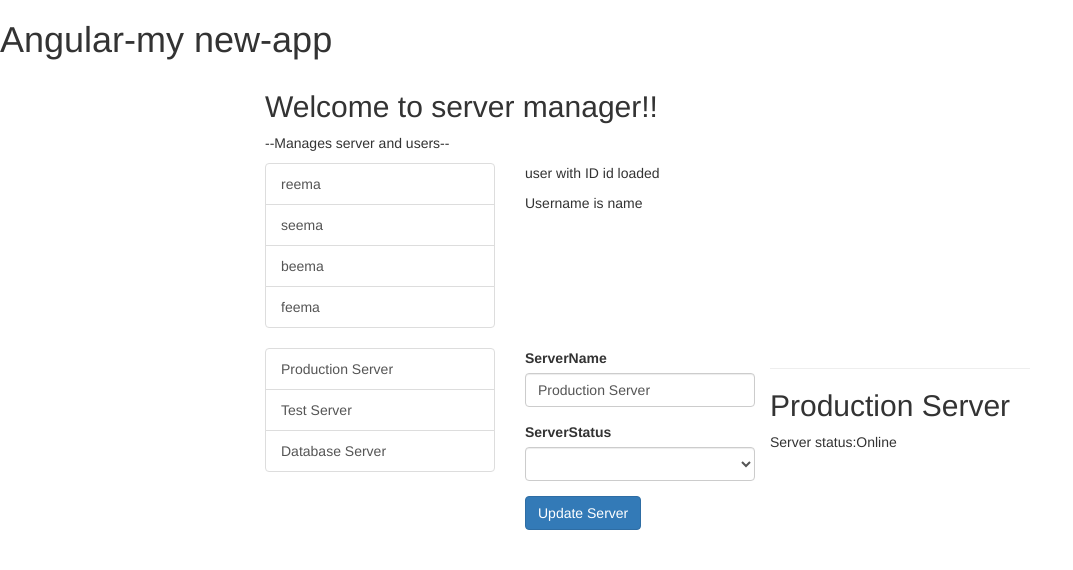
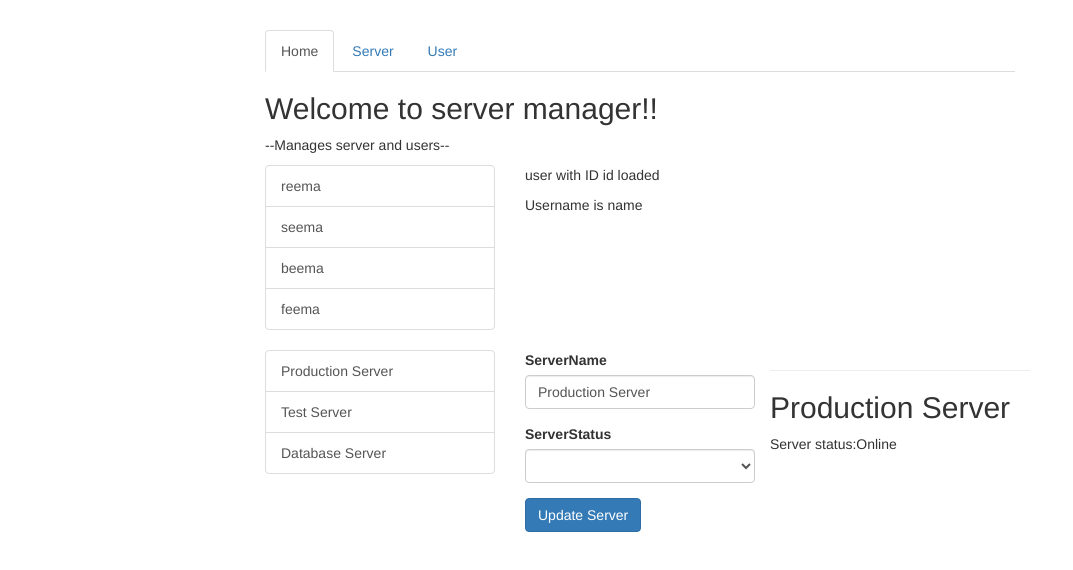
Before and after one commit to steffytw/list, an Angular app: page / in a window 1280 px wide. Shown: the top 570 px of the page, without its empty margins (0-1073 px from the left). Built offline with nearby package versions, Linux system fonts and the light colour scheme.

Commit message:
seventh commit

```diff
--- a/src/app/app.component.css
+++ b/src/app/app.component.css
@@ -0,0 +1,3 @@
+.container{
+    margin-top: 30px;
+}
--- a/src/app/app.component.html
+++ b/src/app/app.component.html
@@ -1,5 +1,19 @@
-<h1>Angular-my new-app</h1>
 <div class="container">
+    <div class="row">
+        <div class="col-xs-12 col-sm-10 col-md-8 col-sm-offset-1 col-md-offset-2">
+          <ul class="nav nav-tabs">
+            <li role="presentation" class="active">
+              <a href="#">Home</a>
+            </li>
+            <li role="presentation">
+                <a href="#">Server</a>
+              </li>
+              <li role="presentation">
+                  <a href="#">User</a>
+                </li>
+          </ul>
+          </div>
+      </div>
   <div class="row">
     <div class="col-xs-12 col-sm-10 col-md-8 col-sm-offset-1 col-md-offset-2">
       <home></home>
--- a/src/app/app.module.ts
+++ b/src/app/app.module.ts
@@ -9,6 +9,11 @@ import { UserComponent } from './users/user/user.component';
 import { ServersComponent } from './servers/servers.component';
 import { EditServerComponent } from './servers/edit-server/edit-server.component';
 import { ServerComponent } from './servers/server/server.component';
+import { Routes } from '@angular/router'
+
+const appRoutes:Routes=[{path:'',component:HomeComponent},
+  {path:'users',component:UsersComponent},
+  {path:'servers',component:ServersComponent}]
 
 @NgModule({
   declarations: [
```
